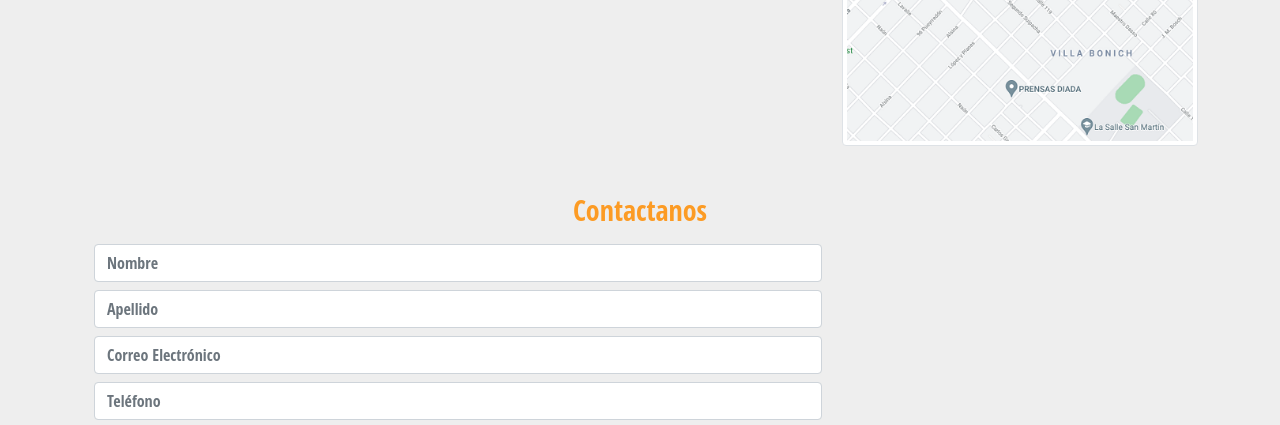
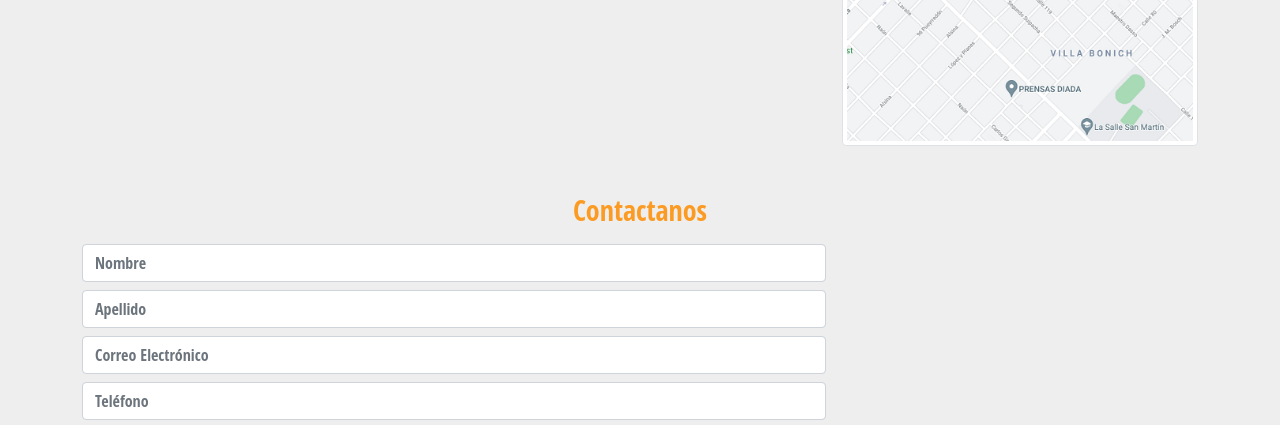
Before and after one commit to JulianFBelardita/Patagonic-Gas-Belardita, a plain HTML site: page contacto.html in a window 1280 px wide. Shown: the part 360-785 px from the top of the page. Drawn offline with nearby package versions, Linux system fonts and the light colour scheme.

Commit message:
nuevos cambios visuales y de sass

```diff
--- a/contacto.html
+++ b/contacto.html
@@ -45,7 +45,6 @@
           <a href="https://goo.gl/maps/wBvycGUFDndNZD3QA" target="_blank"><img src="./imagenes/ubicacion-patagonic.PNG" class="img-fluid img-thumbnail" alt="Ubicación"></a>
         </div>
       </div>
-      <div class="container">
       <div class="row mt-5 mb-5">
           <div class="col-md-12">
               <div class="well well-sm">
@@ -55,7 +54,7 @@
                           <div class="form-group mb-2">
                               <span class="col-md-1 col-md-offset-2 text-center"><i class="fa fa-user bigicon"></i></span>
                               <div class="col-md-8">
-                                    <input id="fname" name="name" type="text" placeholder="Nombre" class="form-control">
+                                  <input id="fname" name="name" type="text" required placeholder="Nombre" class="form-control">
                               </div>
                           </div>
                           <div class="form-group mb-2">
@@ -67,13 +66,13 @@
                           <div class="form-group mb-2">
                               <span class="col-md-1 col-md-offset-2 text-center"><i class="fa fa-envelope-o bigicon"></i></span>
                               <div class="col-md-8">
-                                    <input id="email" name="email" type="text" placeholder="Correo Electrónico" class="form-control">
+                                  <input id="email" name="email" type="email" required placeholder="Correo Electrónico" class="form-control">
                               </div>
                           </div>
                           <div class="form-group mb-2">
                               <span class="col-md-1 col-md-offset-2 text-center"><i class="fa fa-phone-square bigicon"></i></span>
                               <div class="col-md-8">
-                                    <input id="phone" name="phone" type="text" placeholder="Teléfono" class="form-control">
+                                  <input id="phone" name="phone" type="text" required placeholder="Teléfono" class="form-control">
                               </div>
                           </div>
                           <div class="form-group">
@@ -94,7 +93,6 @@
           </div>
       </div>
     </div>
-    </div>
     <!--Pie de Página-->
     <footer class="footer mt-auto py-3 bg-light">
       <div class="container">
--- a/scss/main.scss
+++ b/scss/main.scss
@@ -87,10 +87,14 @@ font-size: $size-rem / 1.5;
 	filter: grayscale(100%);
 	-webkit-transition: .3s ease-in-out;
 	transition: .3s ease-in-out;
+  -webkit-transform: scale(1);
+	transform: scale(1);
 }
 .img-metalurgia:hover {
   -webkit-filter: grayscale(0);
 	filter: grayscale(0);
+  -webkit-transform: scale(1.05);
+	transform: scale(1.05);
 }
 .contacto {
 font-size: $size-rem / 1.5;
```
Also changed, not shown: css/main.css, imagenes/facebook-logo.png, imagenes/instagram-logo.png, 2 other files. Lines whose indentation alone changed are shown as unchanged.
